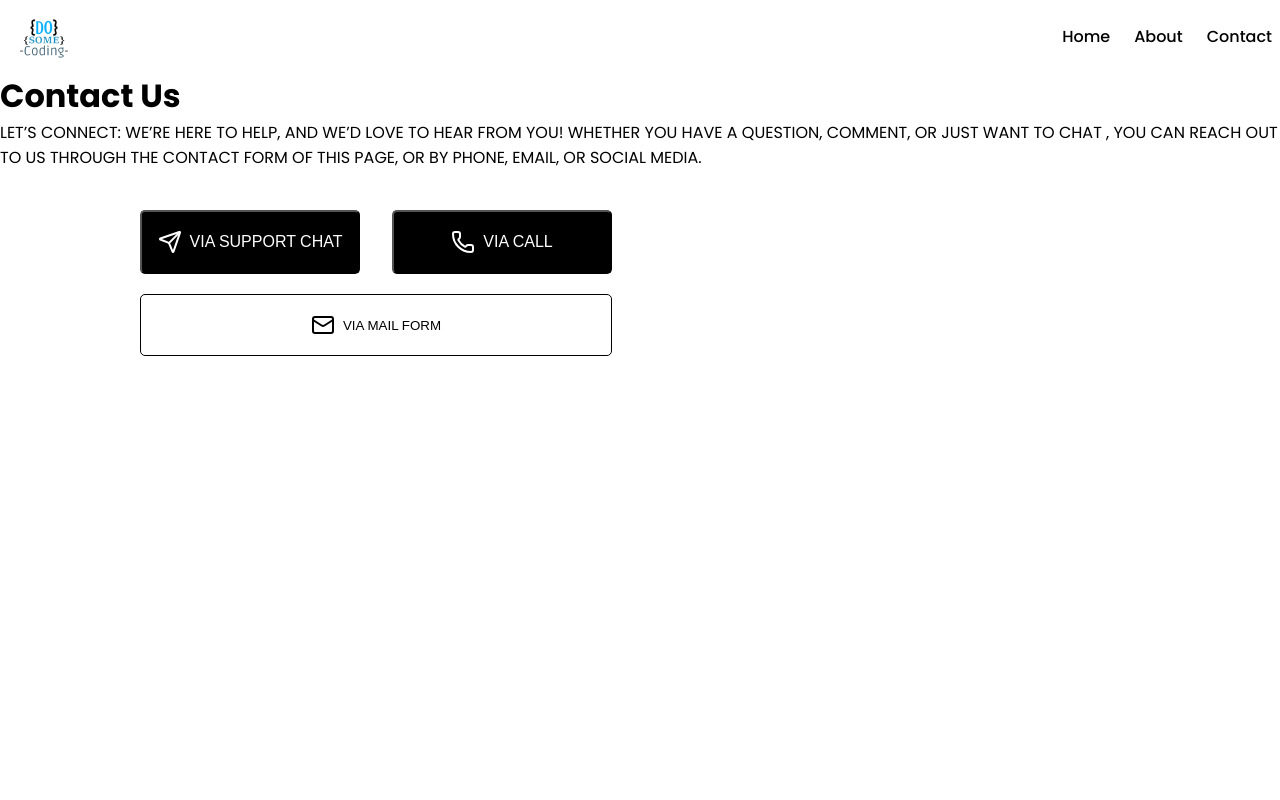
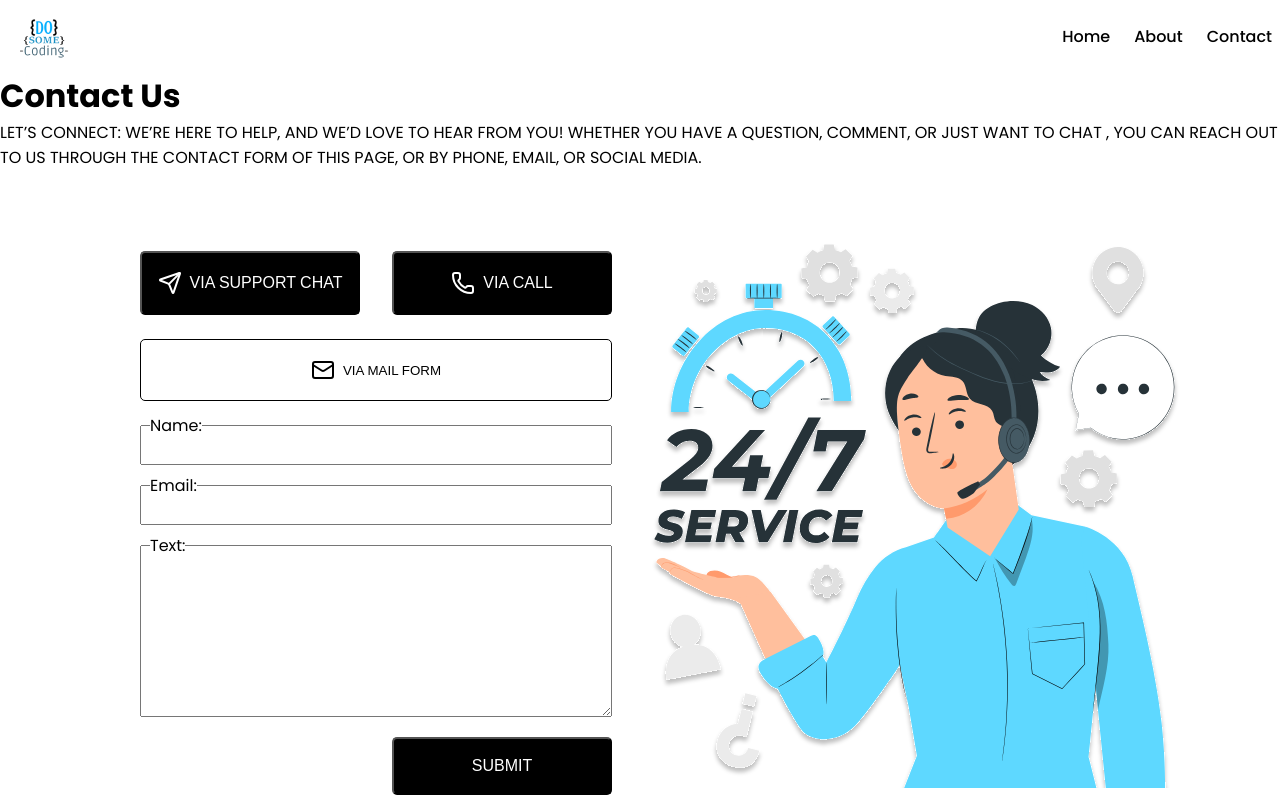
Before and after one commit to Vraj-V/React-Project_Contact, a React (Vite) app: page / in a window 1280 px wide. Built offline with nearby package versions, Linux system fonts and the light colour scheme.

Commit message:
adding input and img

```diff
--- a/src/Component/Button/Button.module.css
+++ b/src/Component/Button/Button.module.css
@@ -23,5 +23,5 @@
     gap: 8px;
     width: 100%;
     cursor: pointer;
-    margin-top: 20px;
+    /* margin-top: 20px; */
 }
--- a/src/Component/ContactForm/ContactForm.jsx
+++ b/src/Component/ContactForm/ContactForm.jsx
@@ -7,16 +7,41 @@ import {Mail} from 'lucide-react'
 const ContactForm = () => {
   return (
     <section className={`${style.container}`}>
-        <div className={`${style.form_section}`}>
+        <div className={`${style.contact_form}`}>
             <div className={`${style.top_btn}`}>
             <Button text ='VIA SUPPORT CHAT' icon ={<Send />} />
             <Button text ='VIA CALL' icon ={<Phone />} />
             </div>
             <Button isOutline={true} text ='VIA MAIL FORM' icon ={<Mail />} />
 
+        <form action="">
+        <div className={style.form_controller}>
+          <label htmlFor="name">Name:</label>
+          <input type="text" />
+        </div>
+
+        <div className={style.form_controller}>
+          <label htmlFor="email">Email:</label>
+          <input type="email" />
+        </div>
+
+        <div className={style.form_controller}>
+          <label htmlFor="name">Text:</label>
+          <textarea type="text"  rows={8}/>
+        </div>
+
+        <div className={style.submit}>
+            <Button  text ='SUBMIT' />
+        </div>
+
+        </form>
+        </div>
+
+
+        <div className={style.contact_image}>
+    <img src="./images/img.svg" alt="" />
 
         </div>
-        <div></div>
 
     </section>
   )
--- a/src/Component/ContactForm/ContactForm.module.css
+++ b/src/Component/ContactForm/ContactForm.module.css
@@ -4,7 +4,8 @@
     margin: 0 auto;
     margin-top: 40px;
     align-items: end;
-    }
+    margin-top: 40px;
+}
     .top_btn {
     display: flex;
     gap: 32px;
@@ -14,4 +15,40 @@
     display: flex;
     flex-direction: column;
     gap: 24px;
+}
+.form_controller{
+    display: flex;
+    flex-direction: column;
+    width: 100%;
+    position: relative;
+
     }
+
+    .form_controller input{
+    padding: 5px 8px;
+    height: 40px;
+    }
+
+    .form_controller label{
+        position: absolute;
+        top: -12px;
+        left: 10px;
+        padding: px 8px;
+        background-color: white;
+        font-size: 16px;
+        /* z-index: -1; */
+    }
+    .contact_form form{
+        display: flex;
+        gap: 20px;
+        flex-direction: column;
+    }
+    .form_controller textarea{
+        padding: 25px 10px;
+
+    }
+
+    .submit{
+        display: flex;
+        justify-content: end;
+    }
```
Also changed, not shown: src/Component/ContactHeader/Contact.module.css (line endings or trailing spaces).
